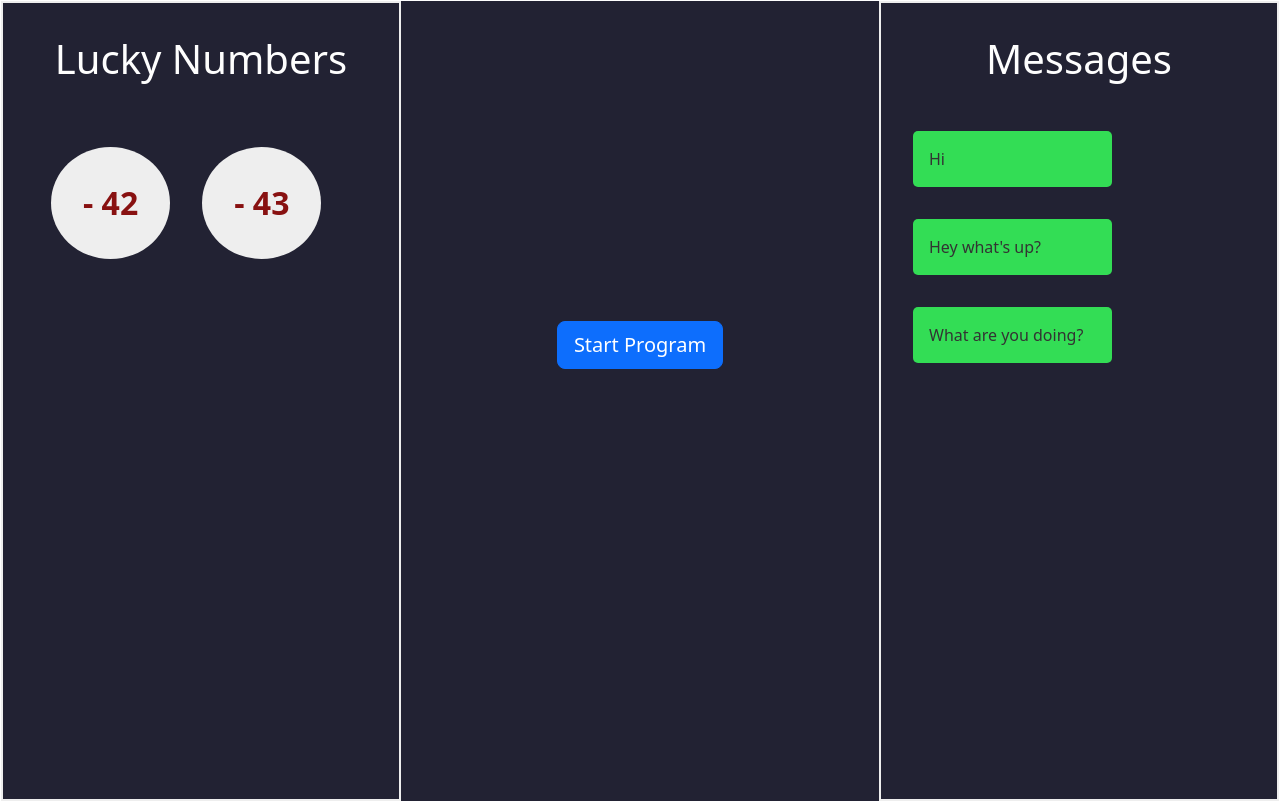
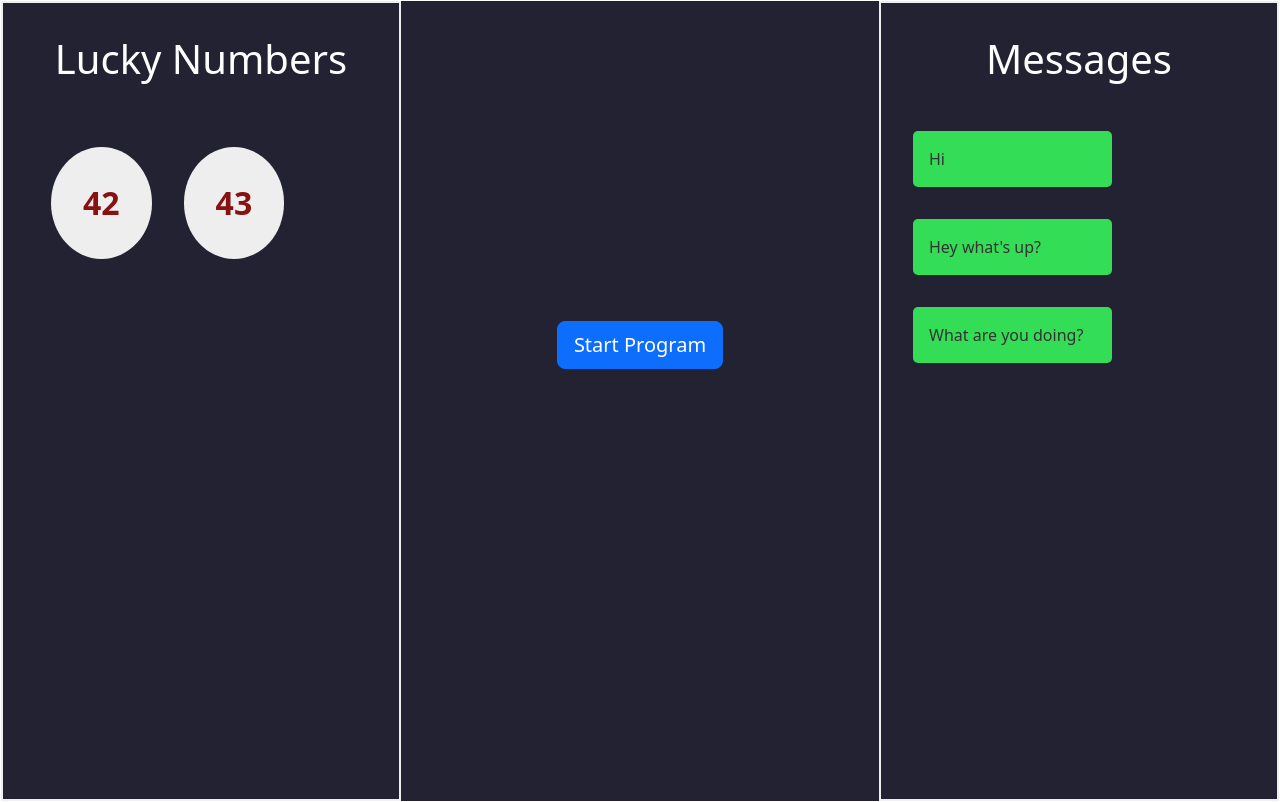
Before and after one commit to imcgonigle/rxjs-practice, an Angular app: page / in a window 1280 px wide. Both pictures are taken after a click on the button "Start Program". Built offline with nearby package versions, Linux system fonts and the light colour scheme.

Commit message:
remove minus sign

```diff
--- a/src/app/app.component.html
+++ b/src/app/app.component.html
@@ -1,7 +1,7 @@
 <div class="app-container">
     <div class="number-container">
         <h1 class="text-center">Lucky Numbers</h1>
-        <div class="number" *ngFor="let value of values">- {{ value }}</div>
+        <div class="number" *ngFor="let value of values">{{ value }}</div>
     </div>
     <div>
         <button class="btn btn-primary btn-lg" (click)="init()">Start Program</button>
--- a/src/app/app.component.ts
+++ b/src/app/app.component.ts
@@ -28,7 +28,6 @@ export class AppComponent {
           () => this.numbersFinished = true
       );
 
-
       this.appService.getMessages().subscribe(
           value => this.messages.push(value),
           error => this.anyErrors = true,
```
